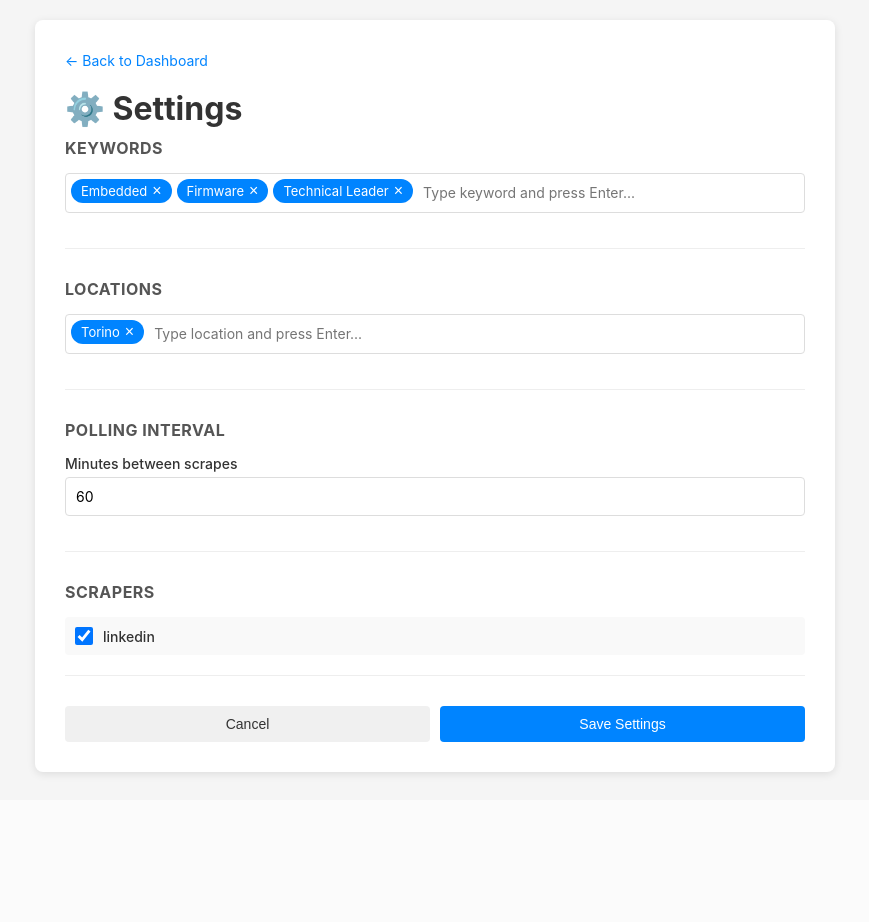
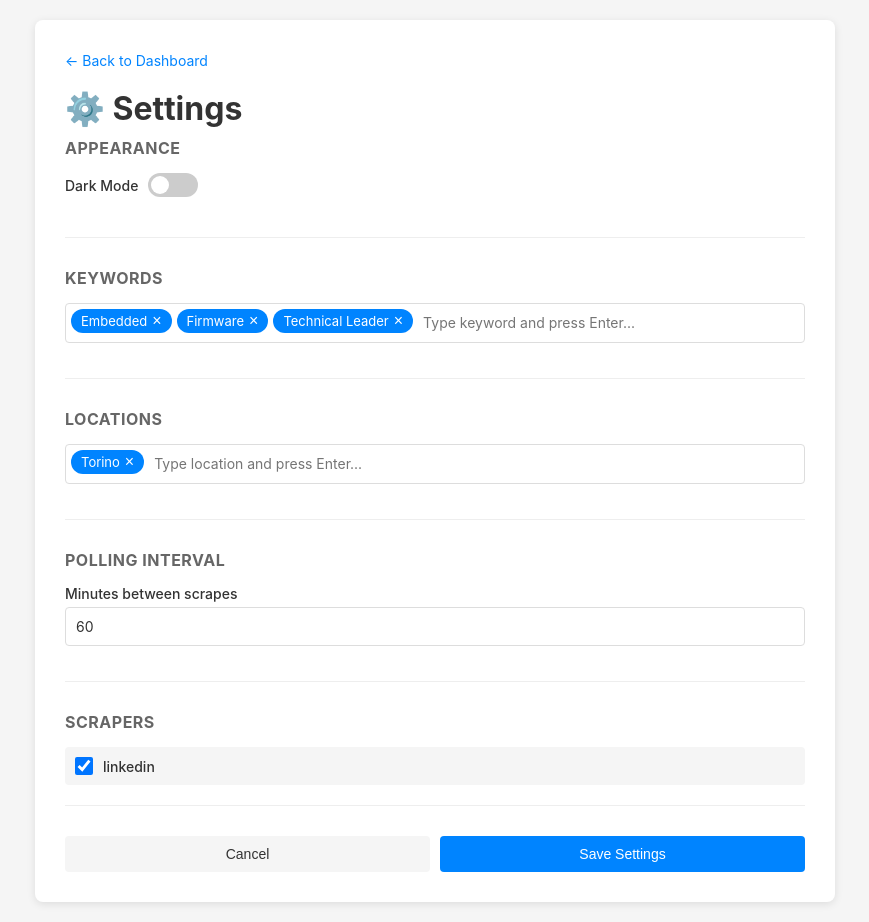
Before and after one commit to sciorty/JobsScraper, a Flask app: page /settings in a window 1280 px wide. Shown: the whole page, without its empty margins (205-1074 px from the left). Before the commit the page ends 777 px from the top, so only its background shows below. Run offline with Flask 2, Linux system fonts and the light colour scheme.

Commit message:
feat: add dark mode toggle in settings with localStorage persistence

```diff
--- a/templates/settings.html
+++ b/templates/settings.html
@@ -6,22 +6,44 @@
     <title>JobsScraper - Settings</title>
     <style>
         * { margin: 0; padding: 0; box-sizing: border-box; }
+
+        :root {
+            --bg-primary: #ffffff;
+            --bg-secondary: #f5f5f5;
+            --text-primary: #333333;
+            --text-secondary: #666666;
+            --border-color: #eeeeee;
+            --input-bg: #ffffff;
+            --input-border: #dddddd;
+        }
+
+        body.dark-mode {
+            --bg-primary: #1e1e1e;
+            --bg-secondary: #2d2d2d;
+            --text-primary: #e0e0e0;
+            --text-secondary: #b0b0b0;
+            --border-color: #444444;
+            --input-bg: #2d2d2d;
+            --input-border: #444444;
+        }
+
         body {
             font-family: -apple-system, BlinkMacSystemFont, 'Segoe UI', Roboto, sans-serif;
-            background: #f5f5f5;
+            background: var(--bg-secondary);
             padding: 20px;
+            color: var(--text-primary);
         }
         .container {
             max-width: 800px;
             margin: 0 auto;
-            background: white;
+            background: var(--bg-primary);
             border-radius: 8px;
             box-shadow: 0 2px 8px rgba(0,0,0,0.1);
             padding: 30px;
         }
         h1 {
             margin-bottom: 10px;
-            color: #333;
+            color: var(--text-primary);
         }
         .back-link {
             display: inline-block;
@@ -35,13 +57,13 @@
         .section {
             margin-bottom: 30px;
             padding-bottom: 20px;
-            border-bottom: 1px solid #eee;
+            border-bottom: 1px solid var(--border-color);
         }
         .section:last-child { border-bottom: none; }
 
         .section h2 {
             font-size: 16px;
-            color: #555;
+            color: var(--text-secondary);
             margin-bottom: 15px;
             text-transform: uppercase;
             letter-spacing: 0.5px;
@@ -55,7 +77,7 @@
             display: block;
             font-size: 14px;
             font-weight: 500;
-            color: #333;
+            color: var(--text-primary);
             margin-bottom: 5px;
         }
 
@@ -64,10 +86,12 @@
         textarea {
             width: 100%;
             padding: 10px;
-            border: 1px solid #ddd;
+            border: 1px solid var(--input-border);
             border-radius: 4px;
             font-family: inherit;
             font-size: 14px;
+            background: var(--input-bg);
+            color: var(--text-primary);
         }
         input[type="text"]:focus,
         input[type="number"]:focus,
@@ -82,10 +106,11 @@
             flex-wrap: wrap;
             gap: 5px;
             padding: 5px;
-            border: 1px solid #ddd;
+            border: 1px solid var(--input-border);
             border-radius: 4px;
             min-height: 40px;
             align-items: flex-start;
+            background: var(--input-bg);
         }
         .tag-input:focus-within { border-color: #0084ff; }
         .tag {
@@ -112,6 +137,7 @@
             padding: 5px;
             flex: 1;
             min-width: 80px;
+            background: transparent;
         }
         .tag-input input:focus { outline: none; }
 
@@ -124,7 +150,7 @@
             display: flex;
             align-items: center;
             padding: 10px;
-            background: #f9f9f9;
+            background: var(--bg-secondary);
             border-radius: 4px;
             gap: 10px;
         }
@@ -137,6 +163,58 @@
             margin: 0;
             cursor: pointer;
             flex: 1;
+        }
+
+        .dark-mode-toggle {
+            display: flex;
+            align-items: center;
+            gap: 10px;
+            margin-bottom: 15px;
+        }
+
+        .toggle-switch {
+            position: relative;
+            display: inline-block;
+            width: 50px;
+            height: 24px;
+        }
+
+        .toggle-switch input {
+            opacity: 0;
+            width: 0;
+            height: 0;
+        }
+
+        .toggle-slider {
+            position: absolute;
+            cursor: pointer;
+            top: 0;
+            left: 0;
+            right: 0;
+            bottom: 0;
+            background-color: #ccc;
+            transition: .4s;
+            border-radius: 24px;
+        }
+
+        .toggle-slider:before {
+            position: absolute;
+            content: "";
+            height: 18px;
+            width: 18px;
+            left: 3px;
+            bottom: 3px;
+            background-color: white;
+            transition: .4s;
+            border-radius: 50%;
+        }
+
+        input:checked + .toggle-slider {
+            background-color: #0084ff;
+        }
+
+        input:checked + .toggle-slider:before {
+            transform: translateX(26px);
         }
 
         .buttons {
@@ -159,11 +237,11 @@
         }
         .btn-save:hover { background: #0073e6; }
         .btn-cancel {
-            background: #f0f0f0;
-            color: #333;
+            background: var(--bg-secondary);
+            color: var(--text-primary);
             flex: 1;
         }
-        .btn-cancel:hover { background: #e0e0e0; }
+        .btn-cancel:hover { background: var(--border-color); }
 
         .message {
             padding: 12px;
@@ -191,6 +269,18 @@
         <div id="message" class="message"></div>
 
         <form id="settings-form">
+            <!-- Dark Mode Toggle -->
+            <div class="section">
+                <h2>Appearance</h2>
+                <div class="dark-mode-toggle">
+                    <label for="dark-mode-toggle">Dark Mode</label>
+                    <label class="toggle-switch">
+                        <input type="checkbox" id="dark-mode-toggle">
+                        <span class="toggle-slider"></span>
+                    </label>
+                </div>
+            </div>
+
             <!-- Keywords -->
             <div class="section">
                 <h2>Keywords</h2>
@@ -238,6 +328,29 @@
         let keywords = [];
         let locations = [];
         let scrapers = [];
+
+        // Dark mode initialization
+        function initDarkMode() {
+            const isDark = localStorage.getItem('dark-mode') === 'true';
+            if (isDark) {
+                document.body.classList.add('dark-mode');
+                document.getElementById('dark-mode-toggle').checked = true;
+            }
+        }
+
+        // Dark mode toggle listener
+        document.addEventListener('DOMContentLoaded', () => {
+            initDarkMode();
+            document.getElementById('dark-mode-toggle').addEventListener('change', (e) => {
+                const isDark = e.target.checked;
+                localStorage.setItem('dark-mode', isDark);
+                if (isDark) {
+                    document.body.classList.add('dark-mode');
+                } else {
+                    document.body.classList.remove('dark-mode');
+                }
+            });
+        });
 
         // Load config on page load
         async function loadConfig() {
```
Also changed, not shown: templates/index.html (+61 -12 lines).
